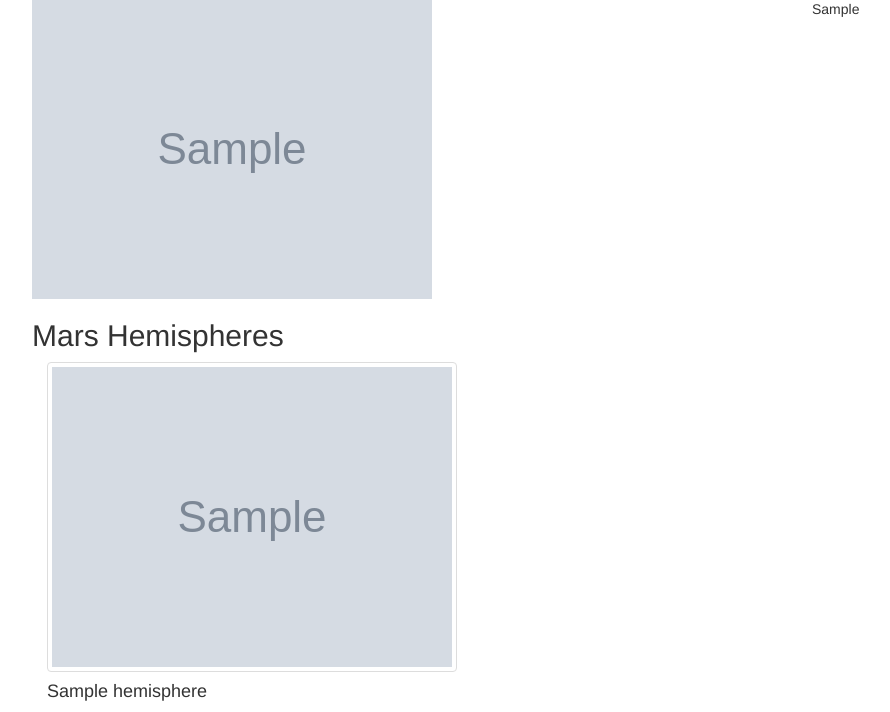
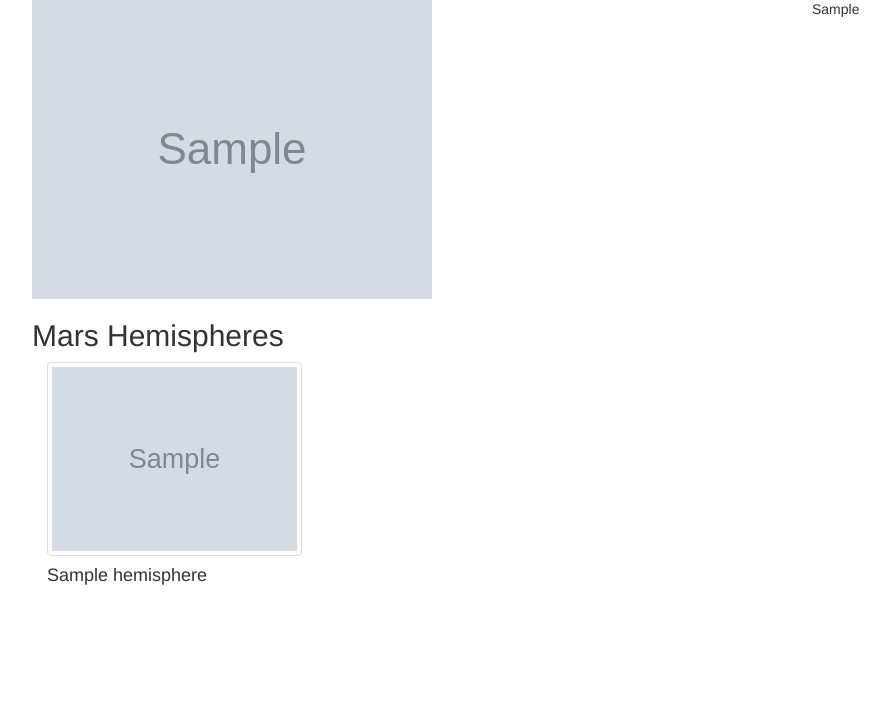
Before and after one commit to thierzon/web-scraping-challenge, a Flask app: page / in a window 1280 px wide. Shown: the part 466-1178 px from the top of the page, without its empty margins (38-928 px from the left). After the commit the page ends 1051 px from the top, so only its background shows below. Run offline with Flask 2, Linux system fonts and the light colour scheme; grey boxes marked "Sample" are stand-in pictures; a database or web service that is not in the repository returns one stand-in record (values such as "Sample title"); some libraries are stand-ins or nearby versions.

Commit message:
final commit

```diff
--- a/Mission_to_Mars/templates/index.html
+++ b/Mission_to_Mars/templates/index.html
@@ -46,7 +46,7 @@
       </div>
   </div>
   {% for hemisphere in mars.hemispheres %}
-    <div class="col-lg-6">
+    <div class="col-lg-3">
       <img src="{{ hemisphere.img_url }}" alt="Hemisphere" class="img-thumbnail">
       <header class="caption">
         <h4>{{ hemisphere.title }}</h4>
```
Also changed, not shown: Mission_to_Mars/screenshot.png (added).
